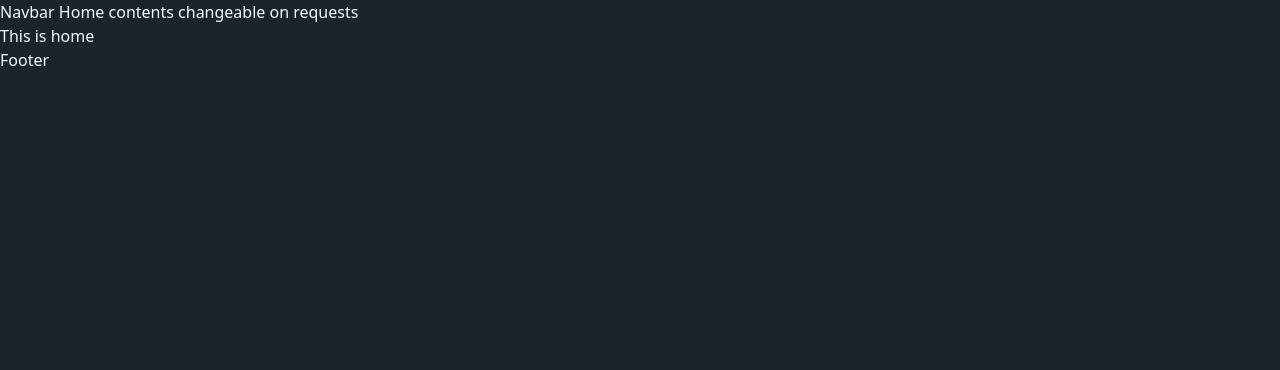
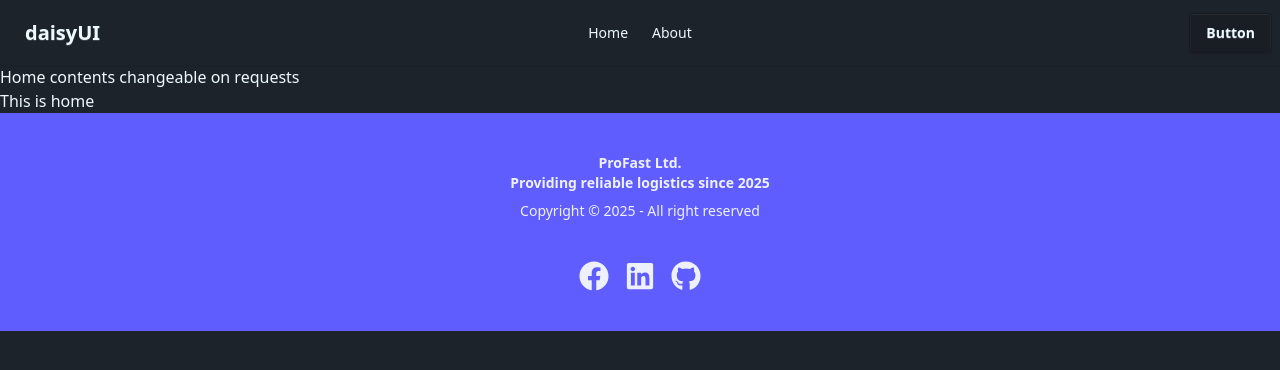
Before and after one commit to Mustakahmmed-dev/profast-client, a React (Vite) app: page / in a window 1280 px wide. Shown: the top 370 px of the page. Built offline with nearby package versions, Linux system fonts and the light colour scheme.

Commit message:
Navbar and Footer have been added simply

```diff
--- a/src/components/Footer.jsx
+++ b/src/components/Footer.jsx
@@ -0,0 +1,27 @@
+import { FaFacebook, FaGithub, FaLinkedin } from "react-icons/fa";
+import { Link } from "react-router";
+
+const Footer = () => {
+
+    return (
+        <footer className="footer footer-horizontal footer-center bg-primary text-primary-content p-10">
+            <aside>
+                <p className="font-bold">
+                    ProFast Ltd.
+                    <br />
+                    Providing reliable logistics since 2025
+                </p>
+                <p>Copyright © { new Date().getFullYear() } - All right reserved</p>
+            </aside>
+            <nav>
+                <div className="grid grid-flow-col gap-4">
+                    <Link> <FaFacebook size={30} /> </Link>
+                    <Link> <FaLinkedin size={30} /> </Link>
+                    <Link> <FaGithub size={30} /> </Link>
+                </div>
+            </nav>
+        </footer>
+    )
+}
+
+export default Footer;
--- a/src/components/Navbar.jsx
+++ b/src/components/Navbar.jsx
@@ -1,7 +1,34 @@
+import { NavLink } from "react-router";
 
 const Navbar = () => {
-    return(
-     <div>Navbar</div>
+    const links = <>
+    <li> <NavLink>Home</NavLink> </li>
+    <li> <NavLink>About</NavLink> </li>
+    </>
+    return (
+        <div className="navbar bg-base-100 shadow-sm">
+            <div className="navbar-start">
+                <div className="dropdown">
+                    <div tabIndex={0} role="button" className="btn btn-ghost lg:hidden">
+                        <svg xmlns="http://www.w3.org/2000/svg" className="h-5 w-5" fill="none" viewBox="0 0 24 24" stroke="currentColor"> <path strokeLinecap="round" strokeLinejoin="round" strokeWidth="2" d="M4 6h16M4 12h8m-8 6h16" /> </svg>
+                    </div>
+                    <ul
+                        tabIndex={0}
+                        className="menu menu-sm dropdown-content bg-base-100 rounded-box z-1 mt-3 w-52 p-2 shadow">
+                        {links}
+                    </ul>
+                </div>
+                <a className="btn btn-ghost text-xl">daisyUI</a>
+            </div>
+            <div className="navbar-center hidden lg:flex">
+                <ul className="menu menu-horizontal px-1">
+                     {links}
+                </ul>
+            </div>
+            <div className="navbar-end">
+                <a className="btn">Button</a>
+            </div>
+        </div>
     )
 }
 
--- a/src/layouts/MainLayout.jsx
+++ b/src/layouts/MainLayout.jsx
@@ -1,14 +1,16 @@
 import { Outlet } from "react-router"
+import Navbar from "../components/Navbar"
+import Footer from "../components/Footer"
 
 const MainLayout = () => {
     return(
         <div>
-            Navbar
+            <Navbar />
 
             Home contents changeable on requests
             <Outlet />
 
-            Footer
+            <Footer />
         </div>
     )
 }
```
